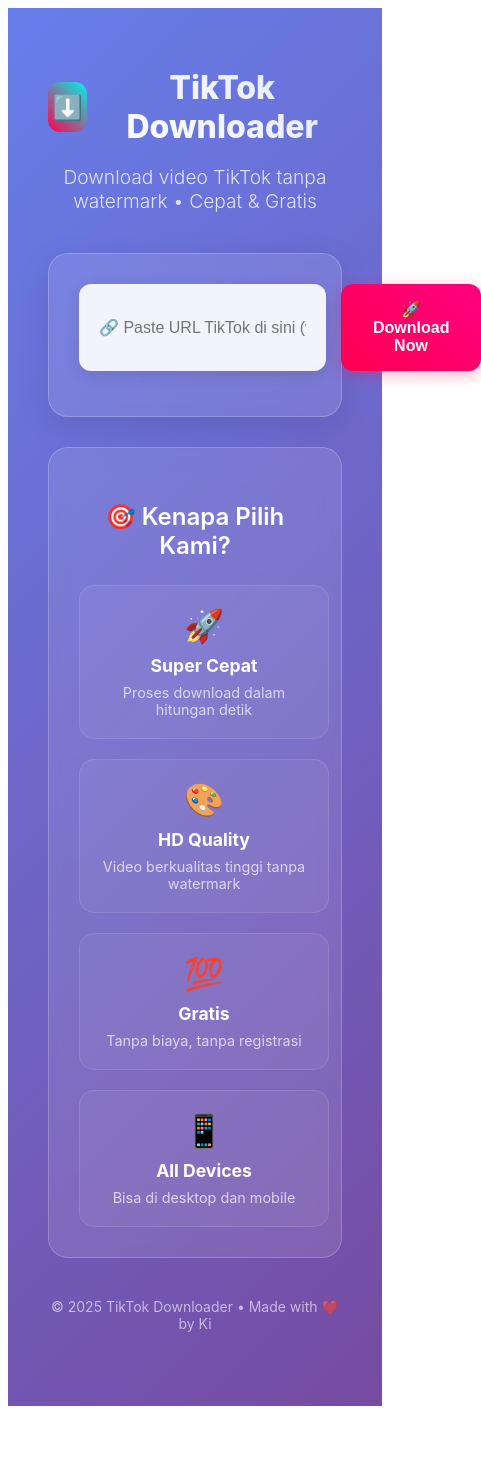
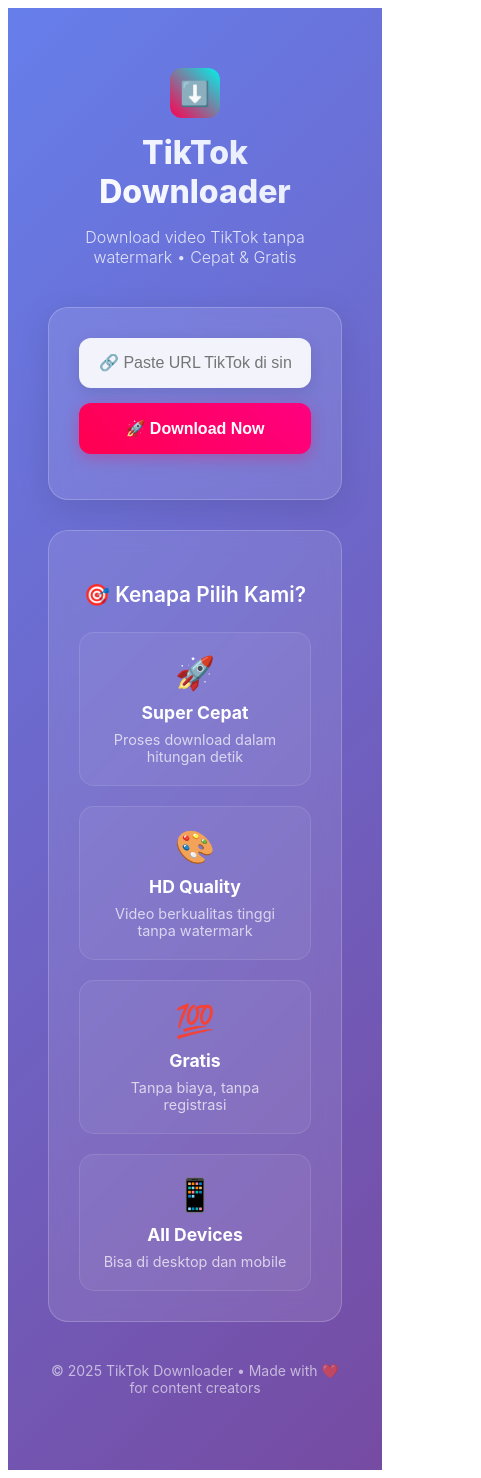
Before and after one commit to KY-DEV1/Tiktok-downloader, a Next.js app: page / in a window 390 px wide. Shown: the whole page, 481 px wide, since content can reach past the window. Before the commit the page ends 1414 px from the top, so only its background shows below. Built offline with nearby package versions, Linux system fonts and the light colour scheme.

Commit message:
Update index.tsx

```diff
--- a/pages/index.tsx
+++ b/pages/index.tsx
@@ -14,6 +14,19 @@ export default function TikTokDownloader() {
   const [loading, setLoading] = useState(false);
   const [error, setError] = useState('');
   const [downloadData, setDownloadData] = useState<DownloadData | null>(null);
+  const [isMobile, setIsMobile] = useState(false);
+
+  // Check if mobile on component mount
+  useEffect(() => {
+    const checkMobile = () => {
+      setIsMobile(window.innerWidth < 768);
+    };
+
+    checkMobile();
+    window.addEventListener('resize', checkMobile);
+
+    return () => window.removeEventListener('resize', checkMobile);
+  }, []);
 
   // AUTO DOWNLOAD ketika downloadData berubah
   useEffect(() => {
@@ -106,7 +119,8 @@ export default function TikTokDownloader() {
           alignItems: 'center',
           justifyContent: 'center',
           gap: '15px',
-          marginBottom: '10px'
+          marginBottom: '10px',
+          flexDirection: isMobile ? 'column' : 'row'
         }}>
           <div style={{
             width: '50px',
@@ -123,7 +137,7 @@ export default function TikTokDownloader() {
             ⬇️
           </div>
           <h1 style={{
-            fontSize: '3rem',
+            fontSize: isMobile ? '2rem' : '3rem',
             fontWeight: '800',
             background: 'linear-gradient(45deg, #fff, #e0e7ff)',
             WebkitBackgroundClip: 'text',
@@ -135,7 +149,7 @@ export default function TikTokDownloader() {
         </div>
 
         <p style={{
-          fontSize: '1.2rem',
+          fontSize: isMobile ? '1rem' : '1.2rem',
           color: 'rgba(255, 255, 255, 0.8)',
           marginBottom: '40px',
           fontWeight: '300'
@@ -157,7 +171,7 @@ export default function TikTokDownloader() {
             display: 'flex',
             gap: '15px',
             marginBottom: '15px',
-            flexDirection: { xs: 'column', sm: 'row' }
+            flexDirection: isMobile ? 'column' : 'row'
           }}>
             <input
               type="text"
@@ -285,7 +299,7 @@ export default function TikTokDownloader() {
                 ✅
               </div>
               <h3 style={{
-                fontSize: '1.5rem',
+                fontSize: isMobile ? '1.3rem' : '1.5rem',
                 fontWeight: '600',
                 color: 'white',
                 margin: 0
@@ -317,7 +331,8 @@ export default function TikTokDownloader() {
               display: 'flex',
               gap: '12px',
               flexWrap: 'wrap',
-              marginBottom: '15px'
+              marginBottom: '15px',
+              justifyContent: isMobile ? 'center' : 'flex-start'
             }}>
               <button
                 onClick={() => autoDownloadFile(downloadData.url, downloadData.type)}
@@ -383,7 +398,8 @@ export default function TikTokDownloader() {
                 marginTop: '10px',
                 color: 'rgba(255, 255, 255, 0.8)',
                 fontStyle: 'italic',
-                fontSize: '14px'
+                fontSize: '14px',
+                textAlign: 'center'
               }}>
                 "{downloadData.title}"
               </p>
@@ -397,7 +413,8 @@ export default function TikTokDownloader() {
               border: '1px solid rgba(0, 242, 234, 0.3)',
               display: 'flex',
               alignItems: 'center',
-              gap: '10px'
+              gap: '10px',
+              justifyContent: 'center'
             }}>
               <span style={{ color: '#00f2ea' }}>⚡</span>
               <span style={{ color: 'rgba(255, 255, 255, 0.9)', fontSize: '14px' }}>
@@ -419,7 +436,7 @@ export default function TikTokDownloader() {
             color: 'white',
             textAlign: 'center',
             marginBottom: '25px',
-            fontSize: '1.5rem',
+            fontSize: isMobile ? '1.3rem' : '1.5rem',
             fontWeight: '600'
           }}>
             🎯 Kenapa Pilih Kami?
@@ -427,7 +444,7 @@ export default function TikTokDownloader() {
 
           <div style={{
             display: 'grid',
-            gridTemplateColumns: 'repeat(auto-fit, minmax(250px, 1fr))',
+            gridTemplateColumns: isMobile ? '1fr' : 'repeat(auto-fit, minmax(250px, 1fr))',
             gap: '20px'
           }}>
             {[
@@ -476,7 +493,7 @@ export default function TikTokDownloader() {
           color: 'rgba(255, 255, 255, 0.6)',
           fontSize: '14px'
         }}>
-          <p>© 2025 TikTok Downloader • Made with ❤️ by Ki</p>
+          <p>© 2025 TikTok Downloader • Made with ❤️ for content creators</p>
         </div>
       </div>
 
@@ -491,16 +508,6 @@ export default function TikTokDownloader() {
           from { opacity: 0; transform: translateY(20px); }
           to { opacity: 1; transform: translateY(0); }
         }
-
-        @media (max-width: 768px) {
-          .container {
-            padding: 20px 15px;
-          }
-
-          h1 {
-            font-size: 2rem !important;
-          }
-        }
       `}</style>
     </div>
   );
```
